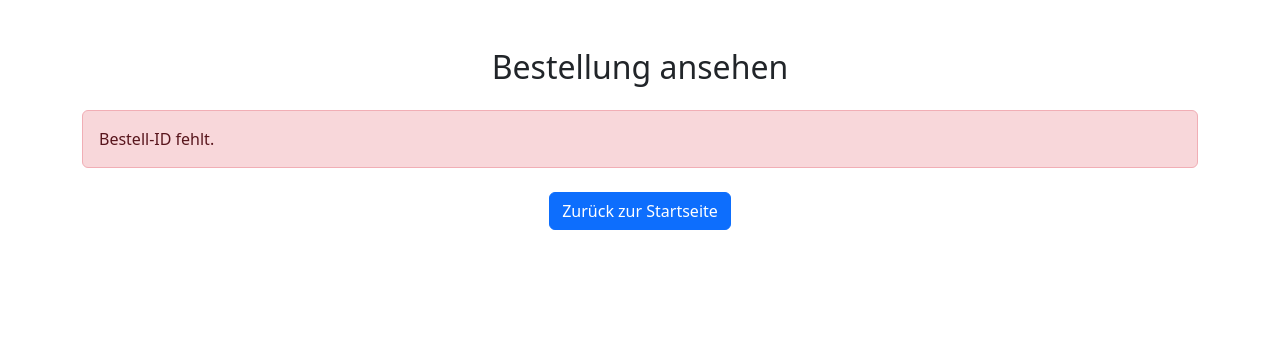
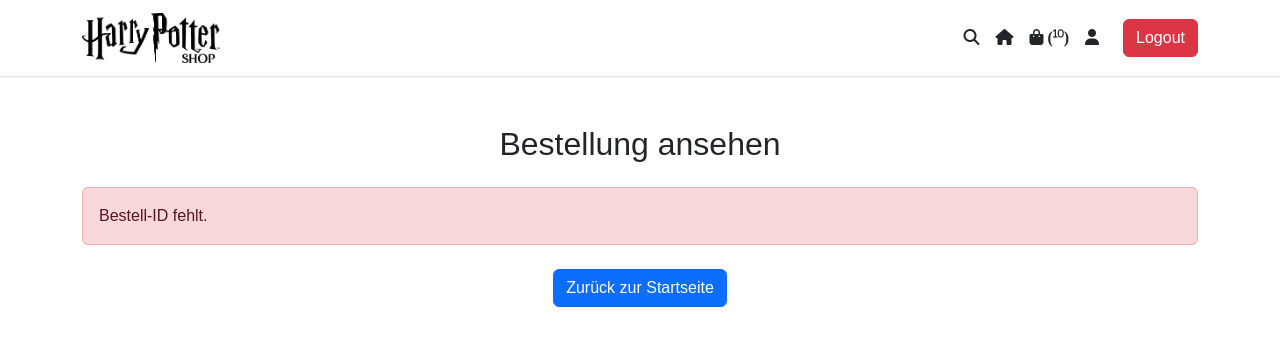
Before and after one commit to tolstoiOM/webshop, a PHP site: page /Frontend/sites/orderDetails.php in a window 1280 px wide. Shown: the top 346 px of the page. Run offline with PHP 8.4, Linux system fonts and the light colour scheme; a user stored in the database is signed in; data comes from the database, SQL or seed files in the repository; tables that the repository leaves empty hold one stand-in row (values such as "Sample post").

Commit message:
navbar.php: DB-Abfrage in das Backend geschoben (getSessionStatus.php und Aufruf über navbar.js) orderDetails.php: DB-Abfrage in das Backend geschoben (getOrderDetailsAPI.php und Aufruf über fetchOrderDetailsAPI.js)

```diff
--- /dev/null
+++ b/Frontend/js/fetchOrderDetailsAPI.js
@@ -0,0 +1,69 @@
+document.addEventListener('DOMContentLoaded', function () {
+    const urlParams = new URLSearchParams(window.location.search);
+    const orderId = urlParams.get('orderId');
+
+    const orderDetailsContainer = document.getElementById('orderDetails');
+
+    if (!orderId) {
+        orderDetailsContainer.innerHTML = '<div class="alert alert-danger">Bestell-ID fehlt.</div>';
+        return;
+    }
+
+    // API-Aufruf, um Bestelldetails abzurufen
+    fetch(`/Backend/logic/getOrderDetailsAPI.php?orderId=${orderId}`)
+        .then((response) => response.json())
+        .then((response) => {
+            if (!response.success) {
+                orderDetailsContainer.innerHTML = `<div class="alert alert-danger">${response.message}</div>`;
+                return;
+            }
+
+            const order = response.order;
+            const orderItems = response.orderItems;
+
+            let html = `
+                <div class="card">
+                    <div class="card-header">
+                        <h4>Bestelldetails</h4>
+                    </div>
+                    <div class="card-body">
+                        <p><strong>Bestellnummer:</strong> ${order.id}</p>
+                        <p><strong>Datum:</strong> ${order.created_at}</p>
+                        <p><strong>Gesamtbetrag:</strong> €${parseFloat(order.total_price).toFixed(2)}</p>
+                        <h5 class="mt-4">Produkte</h5>
+                        <table class="table table-bordered">
+                            <thead>
+                                <tr>
+                                    <th>Produkt</th>
+                                    <th>Menge</th>
+                                    <th>Preis</th>
+                                    <th>Gesamt</th>
+                                </tr>
+                            </thead>
+                            <tbody>
+            `;
+
+            orderItems.forEach(item => {
+                html += `
+                    <tr>
+                        <td>${item.name}</td>
+                        <td>${item.quantity}</td>
+                        <td>€${parseFloat(item.price).toFixed(2)}</td>
+                        <td>€${(item.quantity * item.price).toFixed(2)}</td>
+                    </tr>
+                `;
+            });
+
+            html += `
+                            </tbody>
+                        </table>
+                    </div>
+                </div>
+            `;
+
+            orderDetailsContainer.innerHTML = html;
+    })
+    .catch(() => {
+        orderDetailsContainer.innerHTML = '<div class="alert alert-danger">Fehler beim Abrufen der Bestelldetails.</div>';
+    });
+});
--- /dev/null
+++ b/Frontend/js/navbar.js
@@ -0,0 +1,34 @@
+document.addEventListener('DOMContentLoaded', function () {
+    fetch('/Backend/logic/getSessionStatus.php', {
+        method: 'GET',
+        headers: {
+            'Content-Type': 'application/json',
+        },
+    })
+        .then((response) => response.json())
+        .then((data) => {
+            const navbarIcons = document.getElementById('navbar-icons');
+            navbarIcons.innerHTML = ''; // Clear existing icons
+
+            // Always show search and home icons
+            navbarIcons.innerHTML += `
+                <a href="/Frontend/sites/shop.php" class="nav-link text-dark p-2"><i class="fas fa-search"></i></a>
+                <a href="/index.php" class="nav-link text-dark p-2"><i class="fas fa-home"></i></a>
+            `;
+
+            if (data.loggedIn) {
+                // Show shopping bag and user icons for logged-in users
+                navbarIcons.innerHTML += `
+                    <a href="/Frontend/sites/cart.php" class="nav-link text-dark p-2"><i class="fas fa-shopping-bag"> (<span id="cart-count">0</span>)</i></a>
+                    <a href="/Frontend/sites/myprofile.php" class="nav-link text-dark p-2"><i class="fas fa-user"></i></a>
+                    <a href="/Backend/logic/logout_process.php" class="btn btn-danger ms-3">Logout</a>
+                `;
+            } else {
+                // Show login button for guests
+                navbarIcons.innerHTML += `
+                    <a href="/Frontend/sites/login.php" class="btn btn-dark ms-3">Login</a>
+                `;
+            }
+        })
+        .catch((error) => console.error('Error fetching session status:', error));
+});
--- a/Frontend/res/css/style.css
+++ b/Frontend/res/css/style.css
@@ -116,7 +116,8 @@
 /* Warenkorb */
 #cart-count {
   font-weight: bold;
-  font-size: 1.2rem;
+  font-size: 0.6rem;
+  vertical-align: top; /* Optional: Justiert die Position */
 }
 
 button.add-to-cart {
--- a/Frontend/sites/navbar.php
+++ b/Frontend/sites/navbar.php
@@ -1,8 +1,4 @@
-<?php
-    if (session_status() === PHP_SESSION_NONE) {
-        session_start();
-    }
-?>
+<script src="/Frontend/js/navbar.js" defer></script>
 
 <nav class="navbar navbar-expand-lg navbar-light bg-white border-bottom">
     <div class="container">
@@ -22,41 +18,3 @@
         </div>
     </div>
 </nav>
-
-<script>
-    // Fetch user session status via AJAX
-    document.addEventListener('DOMContentLoaded', function () {
-        fetch('/Backend/logic/session_status.php', {
-            method: 'GET',
-            headers: {
-                'Content-Type': 'application/json',
-            },
-        })
-            .then((response) => response.json())
-            .then((data) => {
-                const navbarIcons = document.getElementById('navbar-icons');
-                navbarIcons.innerHTML = ''; // Clear existing icons
-
-                // Always show search and home icons
-                navbarIcons.innerHTML += `
-                    <a href="/Frontend/sites/shop.php" class="nav-link text-dark p-2"><i class="fas fa-search"></i></a>
-                    <a href="/index.php" class="nav-link text-dark p-2"><i class="fas fa-home"></i></a>
-                `;
-
-                if (data.loggedIn) {
-                    // Show shopping bag and user icons for logged-in users
-                    navbarIcons.innerHTML += `
-                        <a href="/Frontend/sites/cart.php" class="nav-link text-dark p-2"><i class="fas fa-shopping-bag"> (<span id="cart-count">0</span>)</i></a>
-                        <a href="/Frontend/sites/myprofile.php" class="nav-link text-dark p-2"><i class="fas fa-user"></i></a>
-                        <a href="/Backend/logic/logout_process.php" class="btn btn-danger ms-3">Logout</a>
-                    `;
-                } else {
-                    // Show login button for guests
-                    navbarIcons.innerHTML += `
-                        <a href="/Frontend/sites/login.php" class="btn btn-dark ms-3">Login</a>
-                    `;
-                }
-            })
-            .catch((error) => console.error('Error fetching session status:', error));
-    });
-</script>
--- a/Frontend/sites/orderDetails.php
+++ b/Frontend/sites/orderDetails.php
@@ -1,4 +1,12 @@
-<!-- filepath: /Applications/XAMPP/xamppfiles/htdocs/webshop/Frontend/sites/orderDetails.php -->
+<?php
+    require_once '../../Backend/config/session.php';
+
+    if (!isset($_SESSION['user_id'])) {
+        header('Location: login.php');
+        exit();
+    }
+?>
+
 <!DOCTYPE html>
 <html lang="en">
     <head>
@@ -6,10 +14,18 @@
         <meta name="viewport" content="width=device-width, initial-scale=1.0">
         <title>Bestellung ansehen</title>
         <link rel="stylesheet" href="https://cdn.jsdelivr.net/npm/bootstrap@5.3.0/dist/css/bootstrap.min.css" />
+        <link rel="stylesheet" href="../res/css/style.css" />
+        <link rel="stylesheet" href="https://cdnjs.cloudflare.com/ajax/libs/font-awesome/6.4.2/css/all.min.css">
+        <script src="https://cdn.jsdelivr.net/npm/bootstrap@5.3.0/dist/js/bootstrap.bundle.min.js"></script>
         <script src="https://code.jquery.com/jquery-3.6.0.min.js"></script>
-        <script src="../js/script.js"></script>
+        <script src="../js/fetchOrderDetailsAPI.js" defer></script>
+        <script src="../js/script.js" defer></script>
     </head>
+
     <body>
+
+        <?php include '../sites/navbar.php'; ?>
+
         <div class="container mt-5">
             <h2 class="text-center">Bestellung ansehen</h2>
             <div id="orderDetails" class="mt-4"></div>
@@ -18,72 +34,5 @@
                 <a href="/index.php" class="btn btn-primary">Zurück zur Startseite</a>
             </div>
         </div>
-
-        <script>
-            $(document).ready(function () {
-                const urlParams = new URLSearchParams(window.location.search);
-                const orderId = urlParams.get('orderId');
-
-                if (!orderId) {
-                    $('#orderDetails').html('<div class="alert alert-danger">Bestell-ID fehlt.</div>');
-                    return;
-                }
-
-                // API-Aufruf, um Bestelldetails abzurufen
-                $.getJSON('/Backend/logic/getOrderDetails.php', { orderId: orderId }, function (response) {
-                    if (!response.success) {
-                        $('#orderDetails').html('<div class="alert alert-danger">' + response.message + '</div>');
-                        return;
-                    }
-
-                    const order = response.order;
-                    const orderItems = response.orderItems;
-
-                    let html = `
-                        <div class="card">
-                            <div class="card-header">
-                                <h4>Bestelldetails</h4>
-                            </div>
-                            <div class="card-body">
-                                <p><strong>Bestellnummer:</strong> ${order.id}</p>
-                                <p><strong>Datum:</strong> ${order.created_at}</p>
-                                <p><strong>Gesamtbetrag:</strong> €${parseFloat(order.total_price).toFixed(2)}</p>
-                                <h5 class="mt-4">Produkte</h5>
-                                <table class="table table-bordered">
-                                    <thead>
-                                        <tr>
-                                            <th>Produkt</th>
-                                            <th>Menge</th>
-                                            <th>Preis</th>
-                                            <th>Gesamt</th>
-                                        </tr>
-                                    </thead>
-                                    <tbody>
-                    `;
-
-                    orderItems.forEach(item => {
-                        html += `
-                            <tr>
-                                <td>${item.name}</td>
-                                <td>${item.quantity}</td>
-                                <td>€${parseFloat(item.price).toFixed(2)}</td>
-                                <td>€${(item.quantity * item.price).toFixed(2)}</td>
-                            </tr>
-                        `;
-                    });
-
-                    html += `
-                                    </tbody>
-                                </table>
-                            </div>
-                        </div>
-                    `;
-
-                    $('#orderDetails').html(html);
-                }).fail(function () {
-                    $('#orderDetails').html('<div class="alert alert-danger">Fehler beim Abrufen der Bestelldetails.</div>');
-                });
-            });
-        </script>
     </body>
 </html>
```
Also changed, not shown: Backend/logic/getOrderDetailsAPI.php (renamed from Backend/logic/getOrderDetails.php), Backend/logic/getSessionStatus.php (renamed from Backend/logic/session_status.php).
